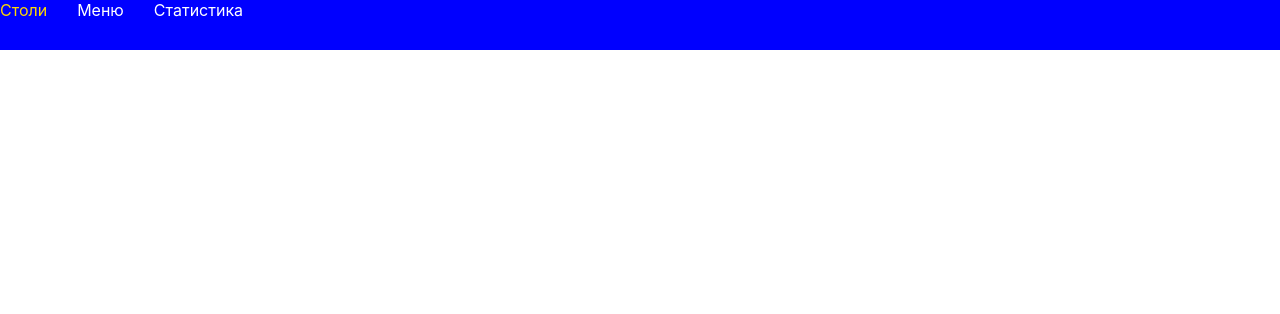
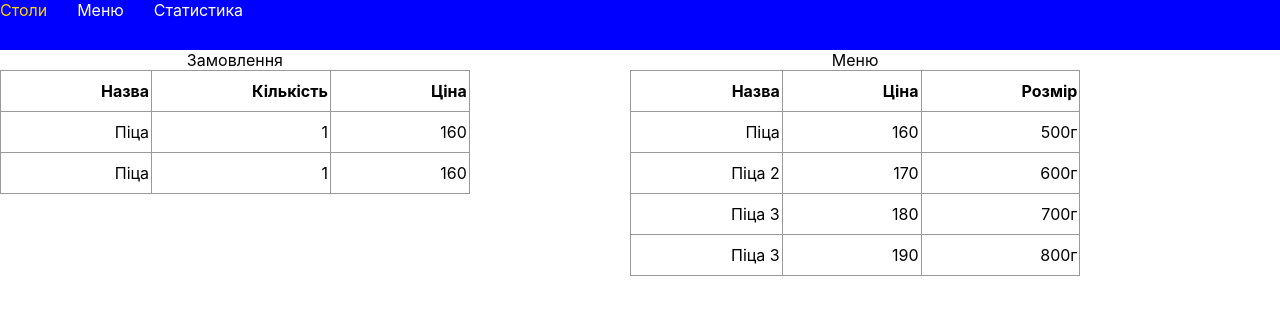
Before and after one commit to kolyaratishin/restaurant-system-front-end, a React (Create React App) app in the folder app/: page /tables/1 in a window 1280 px wide. Before the commit this address had no page. Shown: the top 314 px of the page. Built offline with nearby package versions, Linux system fonts and the light colour scheme.

Commit message:
added receipt container

```diff
--- a/app/package.json
+++ b/app/package.json
@@ -12,6 +12,7 @@
     "react-router-dom": "^6.10.0",
     "react-scripts": "5.0.1",
     "redux": "^4.2.1",
+    "redux-thunk": "^2.4.2",
     "web-vitals": "^2.1.4"
   },
   "scripts": {
--- a/app/src/App.js
+++ b/app/src/App.js
@@ -1,10 +1,10 @@
 import './App.css';
 import {BrowserRouter, Route, Routes} from "react-router-dom";
 import Header from "./components/Header/Header";
-import Tables from "./components/Tables/Tables";
 import Statistics from "./components/Statistics/Statistics";
 import MenuContainer from "./components/Menu/MenuContainer";
 import TablesContainer from "./components/Tables/TablesContainer";
+import ReceiptContainer from "./components/Receipt/ReceiptContainer";
 
 function App() {
     return (
@@ -14,6 +14,8 @@ function App() {
                 <Routes>
                     <Route path="/tables"
                            element={<TablesContainer/>}/>
+                    <Route path="/tables/:tableId?"
+                           element={<ReceiptContainer/>}/>
                     <Route path="/menu"
                            element={<MenuContainer/>}/>
                     <Route path="/statistics"
--- /dev/null
+++ b/app/src/components/Receipt/Receipt.jsx
@@ -0,0 +1,33 @@
+import classes from "./Receipt.module.css";
+import MenuContainer from "../Menu/MenuContainer";
+import ReceiptItem from "./ReceiptItem/ReceiptItem";
+
+function Receipt(props) {
+    let meals = []
+    let currentReceipt = props.currentReceipt;
+    if (currentReceipt) {
+        if (currentReceipt.meals)
+            meals = currentReceipt.meals;
+    }
+    return (
+        <div className={classes.receipt_content}>
+            <div className={classes.receipt}>
+                <table className={classes.receipt_table}>
+                    <caption>Замовлення</caption>
+                    <tr>
+                        <th>Назва</th>
+                        <th>Кількість</th>
+                        <th>Ціна</th>
+                    </tr>
+                    {meals.map(meal => <ReceiptItem name={meal.name} price={meal.price} amount={meal.amount}
+                                                    totalPrice="1"/>)}
+                </table>
+            </div>
+            <div className={classes.menu}>
+                <MenuContainer/>
+            </div>
+        </div>
+    );
+}
+
+export default Receipt;
--- /dev/null
+++ b/app/src/components/Receipt/Receipt.module.css
@@ -0,0 +1,26 @@
+.receipt_content{
+
+}
+.receipt_content{
+    display: flex;
+}
+
+.receipt {
+    flex: 0 0 600px;
+    margin-right: 30px;
+}
+
+.menu {
+    flex: 1 1 auto;
+}
+
+.receipt_table {
+    text-align: right;
+    position: relative;
+    border-collapse: collapse;
+}
+
+.receipt_table td, th {
+    border: 1px solid #999;
+    padding: 10px 2px 10px 100px;
+}
--- /dev/null
+++ b/app/src/components/Receipt/ReceiptContainer.jsx
@@ -0,0 +1,32 @@
+import {Component} from "react";
+import {connect} from "react-redux";
+import Receipt from "./Receipt";
+import {withRouter} from "../../hoc/withRouter";
+import {compose} from "redux";
+import {getReceiptById} from "../../state/receipt-reducer";
+
+class ReceiptContainer extends Component {
+    componentDidMount() {
+        let tableId = +this.props.params.tableId;
+        this.props.getReceiptById(tableId);
+    }
+
+    render() {
+        return (
+            <Receipt currentReceipt={this.props.currentReceipt}/>
+        );
+    }
+}
+
+
+function mapStateToProps(state) {
+    return {
+        currentReceipt: state.receiptPage.currentReceipt
+    }
+}
+export default compose(
+    connect(mapStateToProps, {
+        getReceiptById
+    }),
+    withRouter,
+)(ReceiptContainer);
--- /dev/null
+++ b/app/src/components/Receipt/ReceiptItem/ReceiptItem.jsx
@@ -0,0 +1,11 @@
+function ReceiptItem(props) {
+    return (
+        <tr>
+            <td>{props.name}</td>
+            <td>{props.amount}</td>
+            <td>{props.price}</td>
+        </tr>
+    );
+}
+
+export default ReceiptItem;
--- a/app/src/components/Tables/Tables.jsx
+++ b/app/src/components/Tables/Tables.jsx
@@ -1,10 +1,11 @@
 import Table from "./Table/Table";
+import {NavLink} from "react-router-dom";
 
 function Tables(props) {
     let tables = props.tables;
     return (
         <div>
-            {tables.map(table => <Table name={table.name} status={table.status}/>)}
+            {tables.map(table => <NavLink to={"/tables/"+ table.id}><Table name={table.name} status={table.status}/></NavLink>)}
         </div>
     );
 }
--- /dev/null
+++ b/app/src/hoc/withRouter.js
@@ -0,0 +1,19 @@
+import {useLocation, useNavigate, useParams} from "react-router-dom";
+
+export function withRouter(Component) {
+    function ComponentWithRouterProp(props) {
+        let location = useLocation();
+        let navigate = useNavigate();
+        let params = useParams();
+        return (
+            <Component
+                {...props}
+                location={location}
+                params={params}
+                navigate={navigate}
+            />
+        );
+    }
+
+    return ComponentWithRouterProp;
+}
--- /dev/null
+++ b/app/src/state/receipt-reducer.js
@@ -0,0 +1,41 @@
+const SET_CURRENT_RECEIPT = "SET_CURRENT_RECEIPT"
+
+let initialState = {
+    receipts: [
+        {
+            id: 1, meals: [
+                {id: 1, name: "Піца", price: 160.00, amount: 1},
+                {id: 2, name: "Піца", price: 160.00, amount: 1},
+            ]
+        },
+        {
+            id: 2, meals: [
+                {id: 1, name: "Піца", price: 160.00, amount: 1},
+                {id: 3, name: "Піца 3", price: 180.00, amount: 1},
+            ]
+        },
+    ],
+    currentReceipt: null
+}
+
+const receiptReducer = (state = initialState, action) => {
+    switch (action.type) {
+        case SET_CURRENT_RECEIPT:
+            return {...state, currentReceipt: action.currentReceipt};
+        default:
+            return state;
+    }
+}
+
+export const getReceiptById = (receiptId) => {
+    return (dispatch) => {
+        const currentReceipt = initialState.receipts.find(receipt => receipt.id === receiptId);
+        dispatch(setCurrentReceipt(currentReceipt));
+    }
+}
+
+const setCurrentReceipt = (currentReceipt) => {
+    return {type: SET_CURRENT_RECEIPT, currentReceipt: {...currentReceipt}};
+}
+
+export default receiptReducer;
--- a/app/src/state/store.js
+++ b/app/src/state/store.js
@@ -1,13 +1,16 @@
-import {combineReducers, createStore} from "redux";
+import {applyMiddleware, combineReducers, createStore} from "redux";
 import menuReducer from "./menu-reducer";
 import tableReducer from "./table-reducer";
+import receiptReducer from "./receipt-reducer";
+import thunk from "redux-thunk";
 
 let reducers = combineReducers({
     menuPage: menuReducer,
-    tablesPage: tableReducer
+    tablesPage: tableReducer,
+    receiptPage: receiptReducer
 })
 
-let store = createStore(reducers);
+let store = createStore(reducers, applyMiddleware(thunk));
 
 window.store = store;
 
```
Also changed, not shown: app/src/components/Preloader/Preloader.jsx (added, +9 -0 lines), 1 other file (tests, documents, lock files or other folders).
